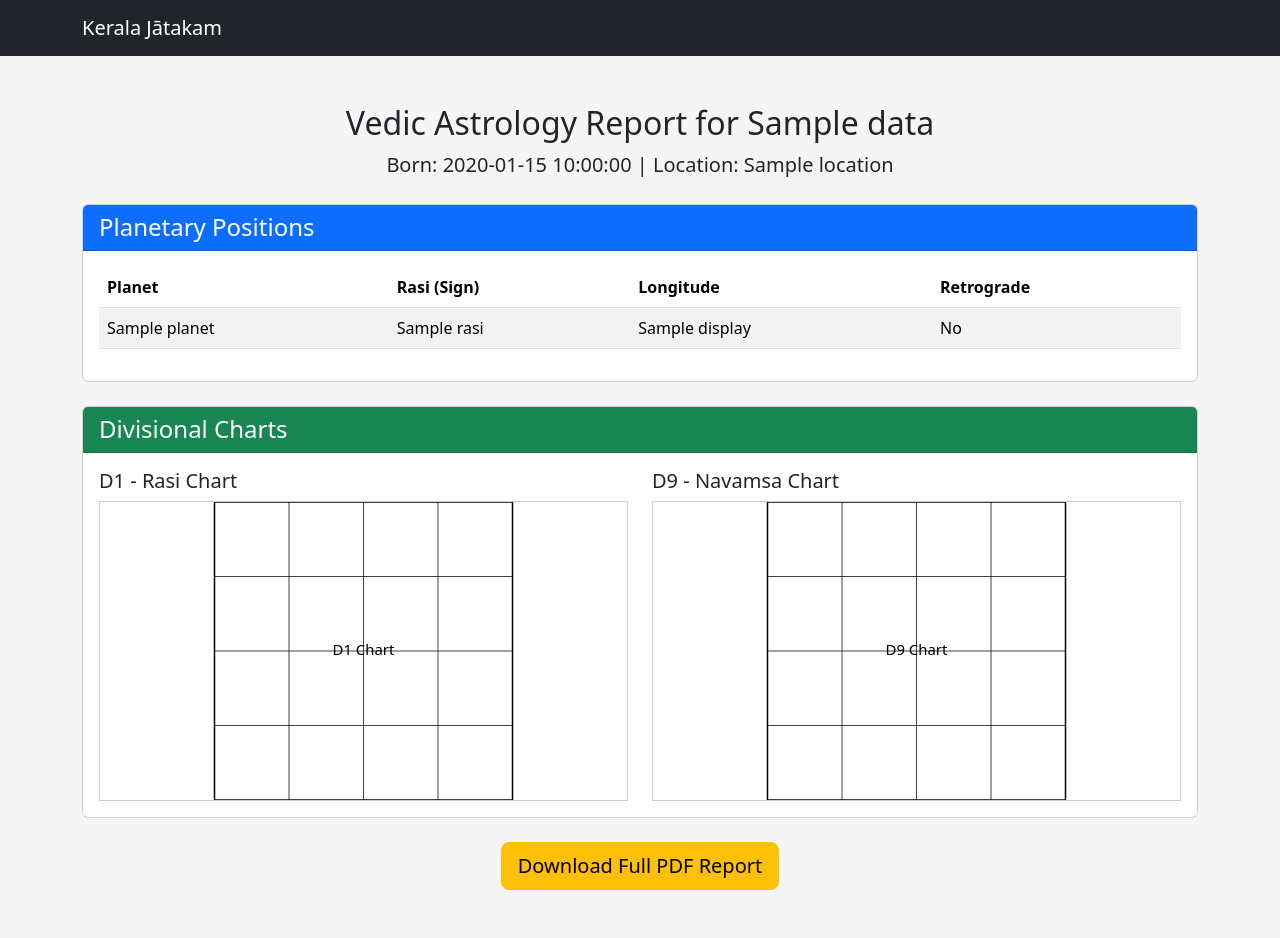
After one commit to nndr229/jatakam, a Flask app: template templates/report.html in a window 1280 px wide. The commit adds this page. Run offline with Flask 3, Linux system fonts and the light colour scheme; the template is opened without the code that fills it: most values are stand-ins (such as "Sample title", 1, 10 or a date in 2020).

Commit message:
feat: Transform into full-scale app with Swiss Ephemeris calculation and Reports

```diff
--- /dev/null
+++ b/templates/report.html
@@ -0,0 +1,92 @@
+{% extends "base.html" %}
+
+{% block content %}
+<div class="container my-5">
+    <div class="text-center">
+        <h2>Vedic Astrology Report for {{ data.name }}</h2>
+        <p class="lead">Born: {{ data.datetime }} | Location: {{ data.location }}</p>
+    </div>
+
+    <!-- Planetary Positions -->
+    <div class="card my-4">
+        <div class="card-header bg-primary text-white">
+            <h4 class="mb-0">Planetary Positions</h4>
+        </div>
+        <div class="card-body">
+            <table class="table table-striped">
+                <thead>
+                    <tr>
+                        <th>Planet</th>
+                        <th>Rasi (Sign)</th>
+                        <th>Longitude</th>
+                        <th>Retrograde</th>
+                    </tr>
+                </thead>
+                <tbody>
+                    {% for planet, details in data.planets.items() %}
+                    <tr>
+                        <td>{{ planet }}</td>
+                        <td>{{ details.rasi }}</td>
+                        <td>{{ details.display }}</td>
+                        <td>{% if details.retrograde %}Yes{% else %}No{% endif %}</td>
+                    </tr>
+                    {% endfor %}
+                </tbody>
+            </table>
+        </div>
+    </div>
+
+    <!-- D1 Chart (Rasi) -->
+    <div class="card my-4">
+        <div class="card-header bg-success text-white">
+            <h4 class="mb-0">Divisional Charts</h4>
+        </div>
+        <div class="card-body">
+            <div class="row">
+                <div class="col-md-6">
+                    <h5>D1 - Rasi Chart</h5>
+                    <!-- Placeholder for Chart Generation -->
+                    <div class="chart-container" style="border: 1px solid #ccc; height: 300px; position: relative;">
+                        <!-- Simple SVG Rendering Logic Here if Needed -->
+                        <svg width="100%" height="100%" viewBox="0 0 400 400">
+                            <!-- Draw South Indian Chart frame -->
+                            <rect x="0" y="0" width="400" height="400" fill="none" stroke="black" stroke-width="2"/>
+                            <line x1="100" y1="0" x2="100" y2="400" stroke="black" stroke-width="1"/>
+                            <line x1="200" y1="0" x2="200" y2="400" stroke="black" stroke-width="1"/>
+                            <line x1="300" y1="0" x2="300" y2="400" stroke="black" stroke-width="1"/>
+                            <line x1="0" y1="100" x2="400" y2="100" stroke="black" stroke-width="1"/>
+                            <line x1="0" y1="200" x2="400" y2="200" stroke="black" stroke-width="1"/>
+                            <line x1="0" y1="300" x2="400" y2="300" stroke="black" stroke-width="1"/>
+                            <!-- Logic to place planets would go here via JS or Server-side rendering -->
+                            <text x="200" y="200" text-anchor="middle" dominant-baseline="middle" font-size="20">D1 Chart</text>
+                        </svg>
+                    </div>
+                </div>
+                <div class="col-md-6">
+                    <h5>D9 - Navamsa Chart</h5>
+                    <div class="chart-container" style="border: 1px solid #ccc; height: 300px;">
+                        <svg width="100%" height="100%" viewBox="0 0 400 400">
+                            <rect x="0" y="0" width="400" height="400" fill="none" stroke="black" stroke-width="2"/>
+                            <!-- Add grid lines -->
+                             <line x1="100" y1="0" x2="100" y2="400" stroke="black" stroke-width="1"/>
+                            <line x1="200" y1="0" x2="200" y2="400" stroke="black" stroke-width="1"/>
+                            <line x1="300" y1="0" x2="300" y2="400" stroke="black" stroke-width="1"/>
+                            <line x1="0" y1="100" x2="400" y2="100" stroke="black" stroke-width="1"/>
+                            <line x1="0" y1="200" x2="400" y2="200" stroke="black" stroke-width="1"/>
+                            <line x1="0" y1="300" x2="400" y2="300" stroke="black" stroke-width="1"/>
+                             <text x="200" y="200" text-anchor="middle" dominant-baseline="middle" font-size="20">D9 Chart</text>
+                        </svg>
+                    </div>
+                </div>
+            </div>
+        </div>
+    </div>
+
+    <div class="text-center my-4">
+        <form action="/download_pdf" method="POST">
+             <!-- Hidden inputs to regenerate or pass ID -->
+             <button type="submit" class="btn btn-warning btn-lg">Download Full PDF Report</button>
+        </form>
+    </div>
+</div>
+{% endblock %}
```
Also changed, not shown: requirements.txt (+8 -0 lines), src/app.py (added, +48 -0 lines), src/jatakam/calculator.py (added, +143 -0 lines), templates/index.html (+31 -28 lines).
